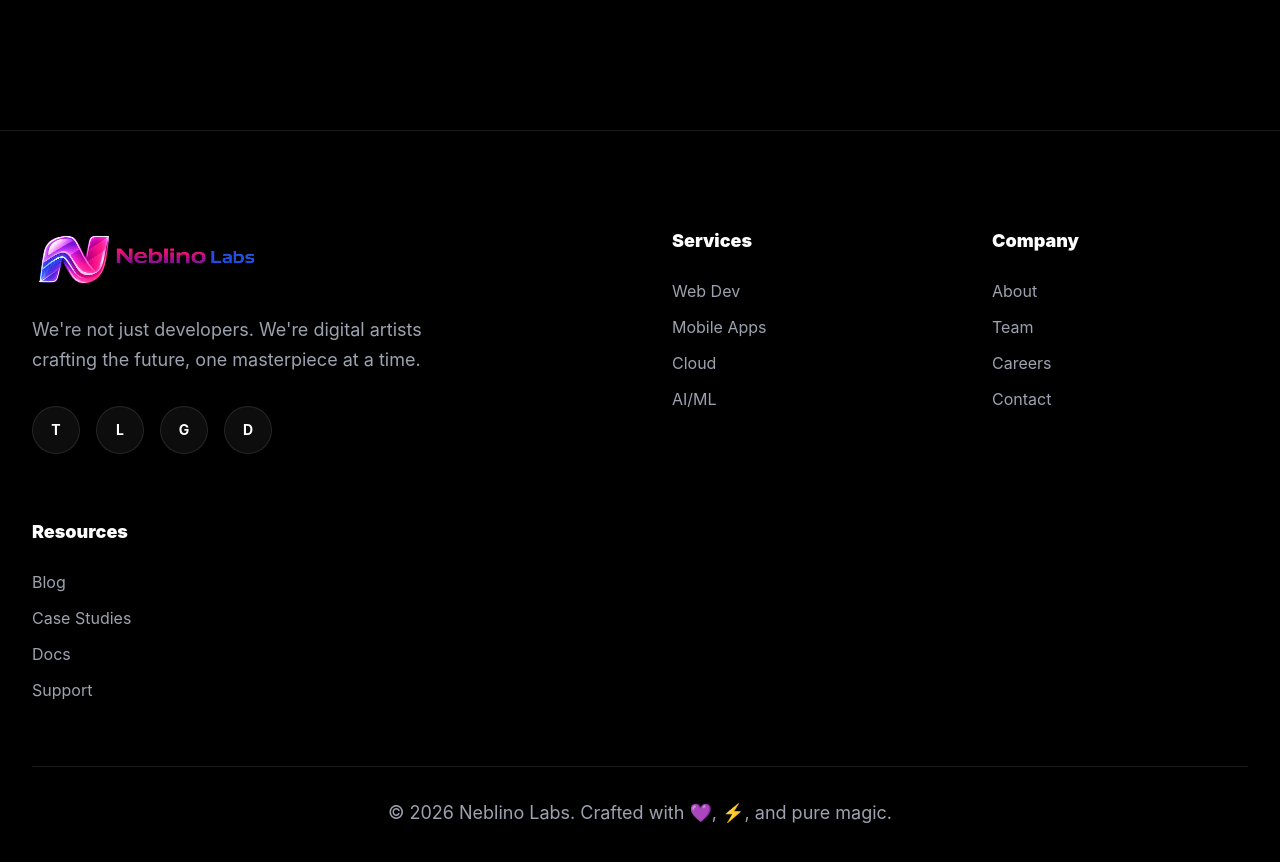
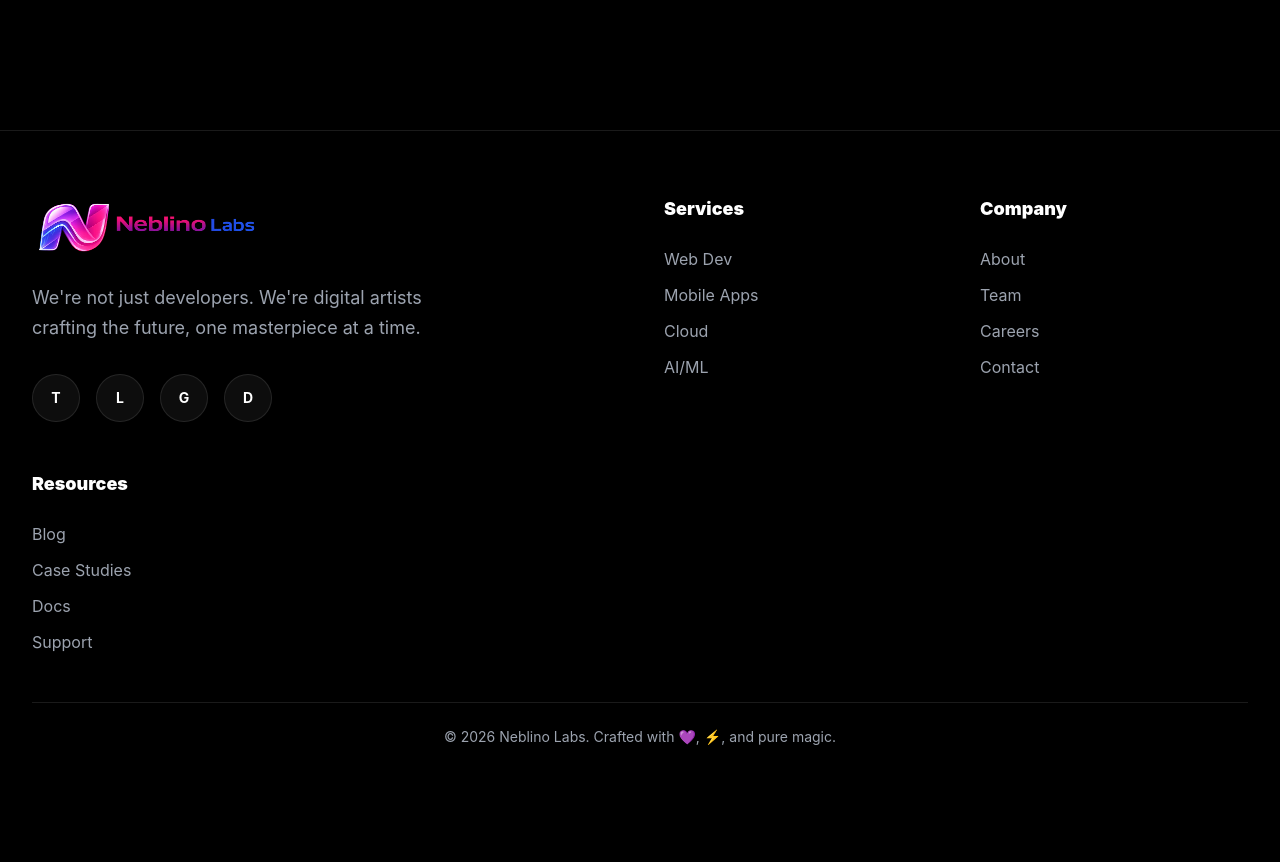
Before and after one commit to Zubair-IT/neblino-site, a Next.js app: page / in a window 1280 px wide. Shown: the part 3280-4142 px from the top of the page. After the commit the page ends 4091 px from the top, so only its background shows below. Built offline with nearby package versions, Linux system fonts and the light colour scheme.

Commit message:
Optimize footer height - modern compact design

```diff
--- a/app/page.tsx
+++ b/app/page.tsx
@@ -437,9 +437,9 @@ export default function Home() {
       </section>
 
       {/* Footer */}
-      <footer className="relative py-24 border-t border-white/10 z-10 bg-black/80 backdrop-blur-xl">
+      <footer className="relative py-16 border-t border-white/10 z-10 bg-black/80 backdrop-blur-xl">
         <div className="max-w-7xl mx-auto px-6 lg:px-8">
-          <div className="grid md:grid-cols-4 gap-16 mb-16">
+          <div className="grid md:grid-cols-4 gap-12 mb-12">
             <div className="md:col-span-2">
               <div className="flex items-center mb-6 group cursor-pointer">
                 <div className="relative h-16 w-auto">
@@ -483,8 +483,8 @@ export default function Home() {
             ))}
           </div>
 
-          <div className="pt-8 border-t border-white/10 text-center">
-            <p className="text-gray-400 text-lg">
+          <div className="pt-6 border-t border-white/10 text-center">
+            <p className="text-gray-400 text-sm">
               © 2026 Neblino Labs. Crafted with 💜, ⚡, and pure magic.
             </p>
           </div>
```
Also changed, not shown: 4 other files (tests, documents, lock files or other folders).
